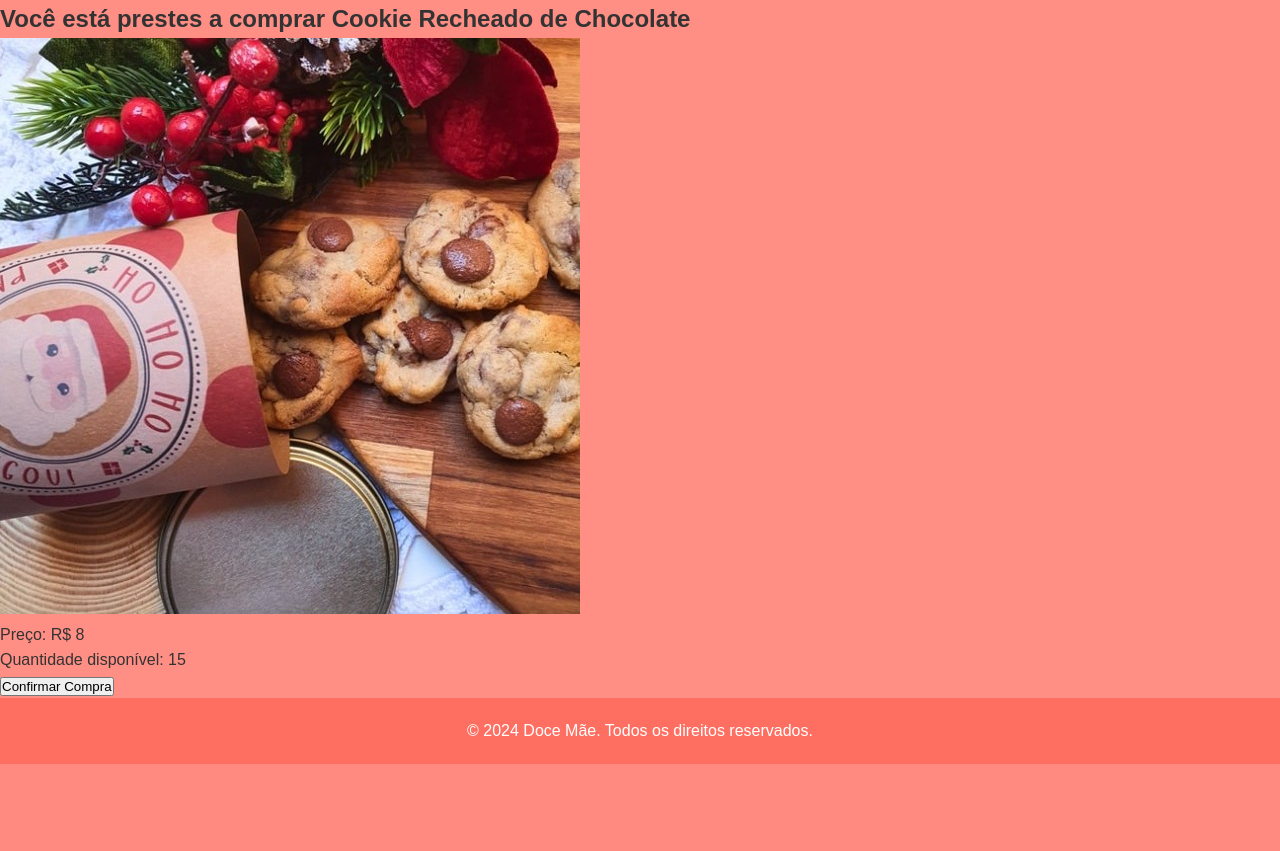
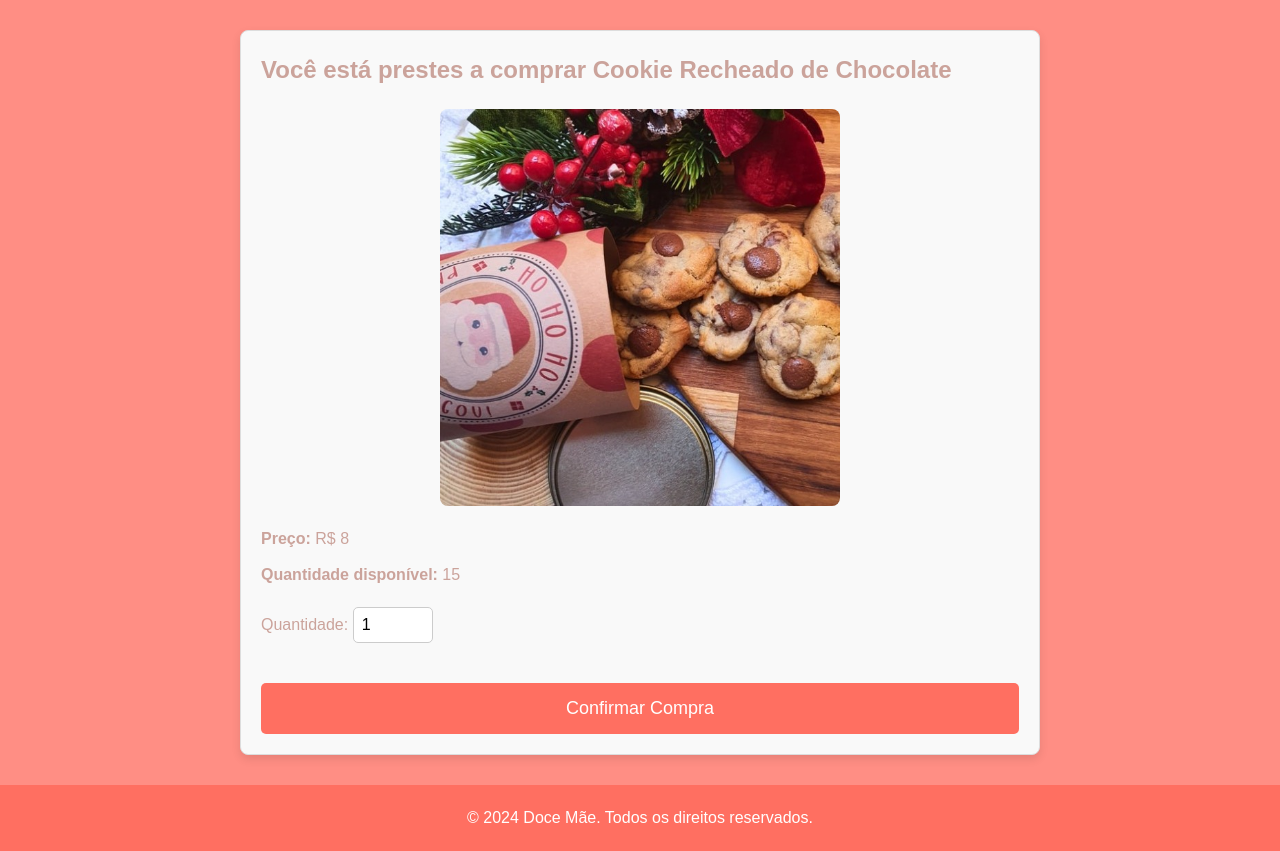
Before and after one commit to MaryPorcini/ProjetoFinalBK1LMA-, a Flask app: page /comprar/1 in a window 1280 px wide. Shown: the part 158-1009 px from the top of the page. Before the commit the page ends 922 px from the top, so only its background shows below. Run offline with Flask 3, Linux system fonts and the light colour scheme.

Commit message:
Mudanças no style.css

```diff
--- a/app.py
+++ b/app.py
@@ -33,13 +33,14 @@ def comprar(produto_id):
 # Rota para o formulário de contato
 @app.route('/contato', methods=['GET', 'POST'])
 def contato():
+    feedback= None
     if request.method == 'POST':
         nome = request.form['nome']
         email = request.form['email']
         mensagem = request.form['mensagem']
         # Aqui você pode processar o envio, salvar em um banco de dados ou enviar um e-mail
-        return redirect(url_for('home'))  # Simulando um envio com redirecionamento
-    return render_template('contato.html')
+        feedback = "Agradecemos por seu feedback. Fique de olho em seu email que logo entraremos em contato!"
+    return render_template('contato.html', feedback = feedback)
 
 # Rota para ver a história da loja
 @app.route('/sobre')
--- a/static/style.css
+++ b/static/style.css
@@ -1,13 +1,99 @@
-* {
+.contato {
+    width: 100%;
+    max-width: 800px;
+    margin: 50px auto;
+    padding: 20px;
+    background-color: #fff;
+    border-radius: 8px;
+    box-shadow: 0 4px 8px rgba(0, 0, 0, 0.1);
+}
+
+.contato h2 {
+    font-size: 24px;
+    color: #cba39b;
+    text-align: center;
+    margin-bottom: 20px;
+}
+
+.contato label {
+    font-size: 14px;
+    color: #cba39b;
+    margin-bottom: 5px;
+    display: block;
+}
+
+
+.contato input[type="text"],
+.contato input[type="email"],
+.contato textarea {
+    width: 100%;
+    padding: 10px;
+    margin-bottom: 15px;
+    border: 1px solid #ddd;
+    border-radius: 4px;
+    font-size: 16px;
+    box-sizing: border-box;
+}
+
+.contato textarea {
+    height: 150px;
+}
+
+.contato button {
+    width: 100%;
+    padding: 12px;
+    background-color: #ff6e61c6;
+    color: white;
+    font-size: 16px;
+    border: none;
+    border-radius: 4px;
+    cursor: pointer;
+    transition: background-color 0.3s;
+}
+
+.contato button:hover {
+    background-color: #ff6e61c6;
+}
+
+.contato input:invalid, .contato textarea:invalid {
+    border-color: #e74c3c;
+}
+
+.contato input:focus, .contato textarea:focus {
+    border-color: #e39d9d;
+    outline: none;
+}
+
+.mensagem-feedback {
+    color: #e74c3c;
+    font-size: 14px;
+    text-align: center;
+    margin-top: 10px;
+}
+
+    * {
     margin: 0;
     padding: 0;
     box-sizing: border-box;
 }
 
+.titulo{
+    text-align: center;
+    color: #fff;
+    font-family: Cambria, Cochin, Georgia, Times, 'Times New Roman', serif;
+}
+
+.texto{
+    color: #ffffff;
+    display: block;
+    margin: 20px;
+
+}
+
 body {
     font-family: 'Arial', sans-serif;
     background-color: #ff6e61c6;
-    color: #333;
+    color: #cba39b;
     line-height: 1.6;
 }
 
@@ -55,7 +141,7 @@ header nav a:hover {
 
 .hero p {
     font-size: 1.2rem;
-    color: #333;
+    color: #cba39b;
 }
 
 /* Cards de Produtos */
@@ -101,8 +187,10 @@ header nav a:hover {
 }
 
 .product-card .preco, .product-card .quantidade {
-    font-size: 1.1rem;
-    color: #333;
+    font-size:large;
+    text-align:center;
+
+    color: #cba39b;
 }
 
 .product-card .comprar {
@@ -144,6 +232,78 @@ footer {
     bottom: 0;
     width: 100%;
 }
+/* Estilo da seção de compra */
+.comprar {
+    max-width: 800px;
+    margin: 30px auto;
+    padding: 20px;
+    border: 1px solid #ddd;
+    border-radius: 8px;
+    box-shadow: 0 4px 10px rgba(0, 0, 0, 0.1);
+    background-color: #f9f9f9;
+}
+
+/* Estilo da imagem do produto */
+.produto-imagem img {
+    width: 100%;
+    max-width: 400px;
+    border-radius: 8px;
+    margin: 20px 0;
+    display: block;
+    margin-left: auto;
+    margin-right: auto;
+}
+
+/* Estilo das informações do produto */
+.produto-info {
+    margin: 20px 0;
+}
+
+.produto-info p {
+    font-size: 16px;
+    margin: 10px 0;
+}
+
+/* Estilo para o campo de quantidade */
+#quantidade {
+    width: 80px;
+    padding: 8px;
+    font-size: 16px;
+    margin-top: 10px;
+    margin-bottom: 20px;
+    border-radius: 5px;
+    border: 1px solid #ccc;
+}
+
+/* Estilo do botão de compra */
+.btn-compra {
+    display: block;
+    width: 100%;
+    padding: 15px;
+    font-size: 18px;
+    background-color: #ff6f61;
+    color: white;
+    border: none;
+    border-radius: 5px;
+    cursor: pointer;
+    transition: background-color 0.3s ease;
+}
+
+.btn-compra:hover {
+    background-color: #f9b5b5;
+}
+
+/* Estilo da mensagem de sucesso */
+.msg-sucesso {
+    margin-top: 20px;
+    padding: 15px;
+    background-color: #f9b5b5;
+    color: #cf5f54;
+    border: 1px solid #f9b5b5;
+    border-radius: 5px;
+    text-align: center;
+}
+
 
 /* Animações */
 @keyframes fadeIn {
@@ -153,4 +313,5 @@ footer {
     100% {
         opacity: 1;
     }
+
 }
--- a/templates/comprar.html
+++ b/templates/comprar.html
@@ -1,11 +1,34 @@
 {% extends 'layout.html' %}
+
 {% block content %}
+    <section class="comprar">
+        <h2>Você está prestes a comprar <strong>{{ produto['nome'] }}</strong></h2>
+        <div class="produto-imagem">
+            <img src="{{ url_for('static', filename=produto['imagem']) }}" alt="{{ produto['nome'] }}" class="buy">
+        </div>
 
-    <section class="comprar">
-        <h2>Você está prestes a comprar {{ produto['nome'] }}</h2>
-        <img src="{{ url_for('static', filename=produto['imagem']) }}" alt="{{ produto['nome'] }}" class="buy">
-        <p>Preço: R$ {{ produto['preco'] }}</p>
-        <p>Quantidade disponível: {{ produto['quantidade'] }}</p>
-        <button>Confirmar Compra</button>
+        <div class="produto-info">
+            <p><strong>Preço:</strong> R$ {{ produto['preco'] }}</p>
+            <p><strong>Quantidade disponível:</strong> {{ produto['quantidade'] }}</p>
+
+            <!-- Formulário para selecionar a quantidade -->
+            <label for="quantidade">Quantidade:</label>
+            <input type="number" id="quantidade" name="quantidade" min="1" max="{{ produto['quantidade'] }}" value="1" required>
+        </div>
+
+        <button id="btn-compra" class="btn-compra">Confirmar Compra</button>
+
+        <!-- Mensagem de sucesso que será exibida após a compra -->
+        <div id="msg-sucesso" class="msg-sucesso" style="display: none;">
+            <p>Compra efetuada com sucesso! Agradecemos pela sua compra.</p>
+        </div>
     </section>
-    {% endblock %}
+
+    <script>
+        document.getElementById('btn-compra').addEventListener('click', function() {
+            // Exibe a mensagem de sucesso
+            document.getElementById('msg-sucesso').style.display = 'block';
+        });
+    </script>
+
+{% endblock %}
```
Also changed, not shown: templates/contato.html (+11 -20 lines), templates/sobre.html (+10 -4 lines), static/danielle.jpg (added), static/logo.jpg (added).
